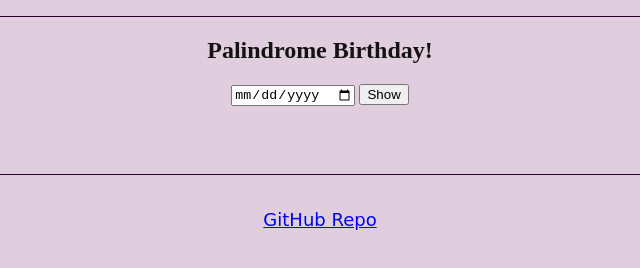
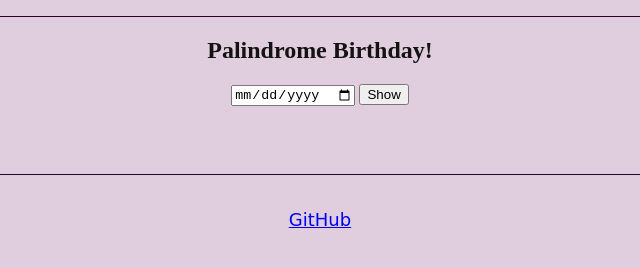
Before and after one commit to ShoaibTamboli/Mark13-palindrome-birthdays, a plain HTML site: page index.html in a window 1280 px wide. Shown: the full height of the page, 320-960 px from the left. Drawn offline with Linux system fonts and the light colour scheme.

```diff
--- a/index.html
+++ b/index.html
@@ -16,6 +16,6 @@
       </main>
       <script src="App.js"></script>
 
-      <footer> <p class="github"><a href="https://github.com/ShoaibTamboli/Mark13-palindrome-birthdays" target="_blank">GitHub Repo</a></p>     </footer>
+      <footer> <p class="github"><a href="https://github.com/ShoaibTamboli/Mark13-palindrome-birthdays" target="_blank">GitHub</a></p>     </footer>
 </body>
 </html>
```
